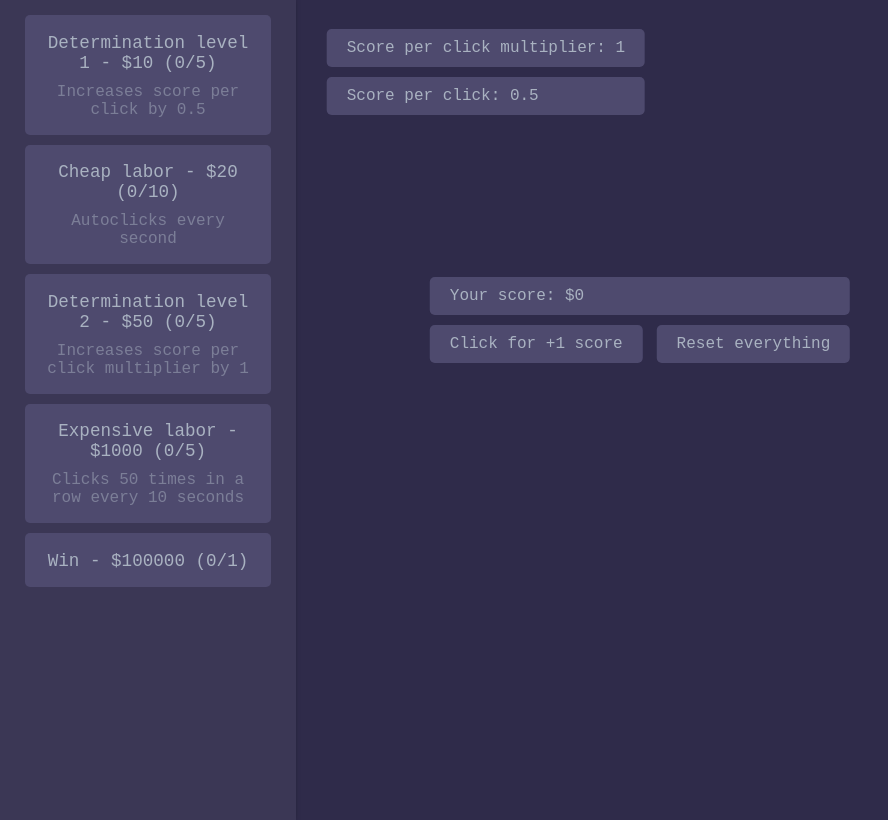
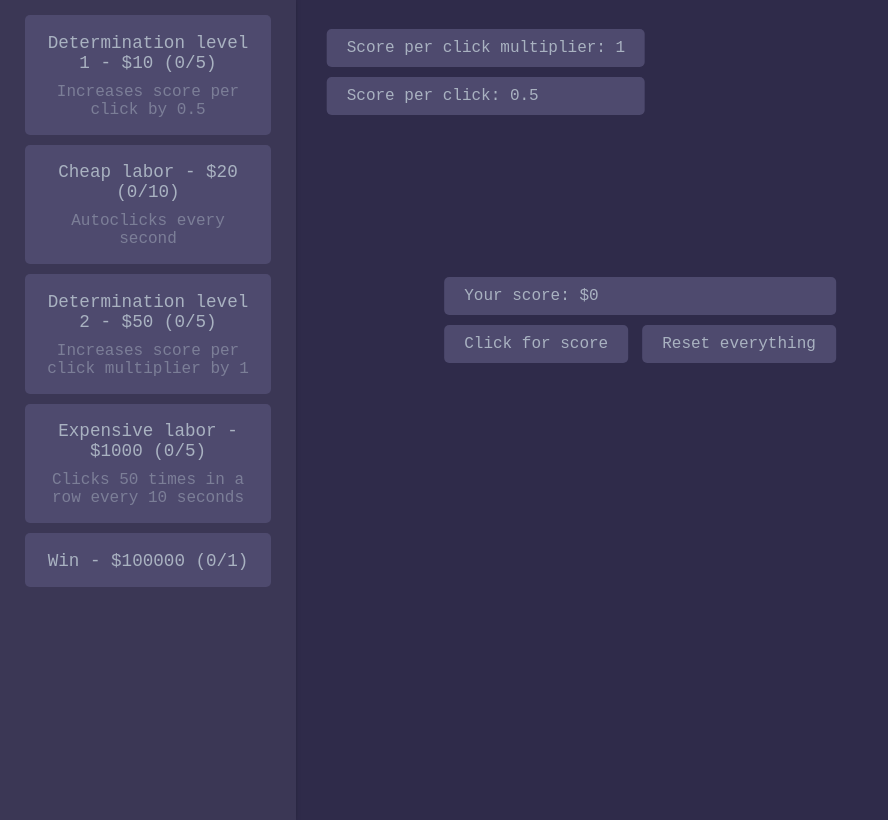
Before and after one commit to D9m9nt9d/score-2, a plain HTML site: page index.html in a window 1280 px wide. Shown: the whole page, without its empty margins (0-888 px from the left). Drawn offline with Linux system fonts and the light colour scheme.

Commit message:
Update index.html

```diff
--- a/index.html
+++ b/index.html
@@ -14,7 +14,7 @@
     </span>
 
     <button class="score-button">
-      Click for +1 score
+      Click for score
     </button>
 
     <button class="score-reset">
@@ -34,4 +34,5 @@
   <script type="module" src="scripts/index.js"></script>
 
 </body>
+
 </html>
```
